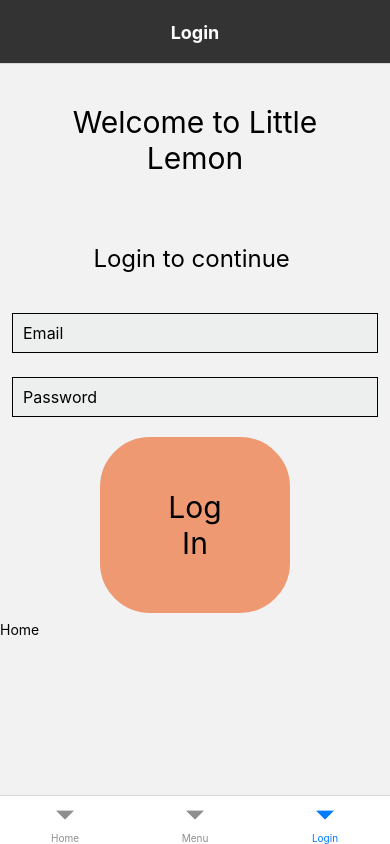
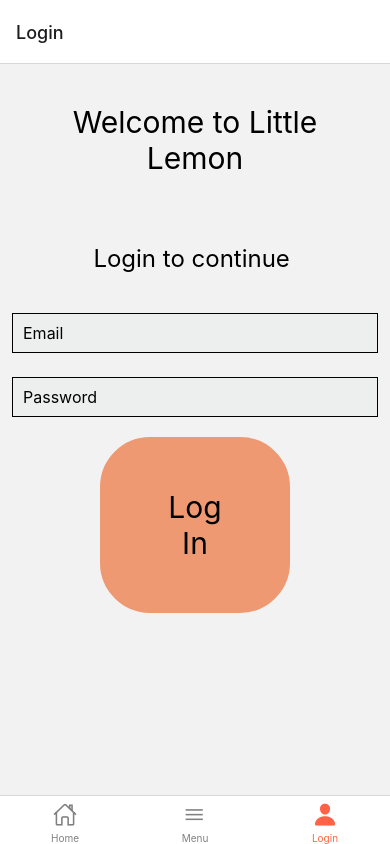
Before and after one commit to DereviankoYaroslav/reactNativeApp, a React Native app: screen /Login in a window 390 px wide. Built offline with nearby package versions, Linux system fonts and the light colour scheme.

Commit message:
+Tab Navigation and Icons

```diff
--- a/App.js
+++ b/App.js
@@ -3,6 +3,8 @@
 import { NavigationContainer } from '@react-navigation/native';
 import { createNativeStackNavigator } from '@react-navigation/native-stack';
 import { createBottomTabNavigator } from '@react-navigation/bottom-tabs';
+import Ionicons from 'react-native-vector-icons/Ionicons';
+
 
 import Header from './components/Header';
 import Footer from './components/Footer';
@@ -30,14 +32,26 @@
   return (
     <>
     <NavigationContainer>
-      <Tab.Navigator initialRouteName='Welcome'
-      screenOptions={{ headerStyle:
-      { backgroundColor: '#333333' },
-      headerTintColor: '#fff',
-      headerTitleStyle: {
-        fontWeight: 'bold',
-      },
-      headerTitleAlign: 'center'}}>
+    <Tab.Navigator
+        screenOptions={({ route }) => ({
+          tabBarIcon: ({ focused, color, size }) => {
+            let iconName;
+
+            if (route.name === 'Welcome') {
+              iconName = focused? "home": "home-outline";
+            } else if (route.name === 'Menu') {
+              iconName = focused ? 'menu' : 'menu-outline';
+            } else if (route.name === 'Login') {
+              iconName = focused ? 'person' : 'person-outline';
+            }
+
+            // You can return any component that you like here!
+            return <Ionicons name={iconName} size={size} color={color} />;
+          },
+          tabBarActiveTintColor: 'tomato',
+          tabBarInactiveTintColor: 'gray',
+        })}
+      >
         <Tab.Screen options={{title: "Home", headerTitle: (props) => <LogoTitle {...props} />}} name='Welcome' component={WelcomeScreen}></Tab.Screen>
         <Tab.Screen name='Menu' component={MenuItems}></Tab.Screen>
         <Tab.Screen name='Login' component={LoginScreen}></Tab.Screen>
--- a/components/LoginScreen.js
+++ b/components/LoginScreen.js
@@ -39,9 +39,6 @@
       <Text style={styles.headerText}>
       You are logged in!
       </Text>}
-      <Pressable onPress={() => navigation.popToTop()}>
-        <Text>Home</Text>
-      </Pressable>
     </ScrollView>
   );
 }
--- a/components/MenuItems.js
+++ b/components/MenuItems.js
@@ -91,9 +91,6 @@
       renderSectionHeader={renderSectionHeader}
       keyExtractor={(item, index) => item+index}
     />  : null}
-      <Pressable onPress={() => navigation.navigate('Login')}>
-        <Text style={menuStyles.button}>Login Screen</Text>
-      </Pressable>
     </View>
   );
 };
--- a/package.json
+++ b/package.json
@@ -18,7 +18,8 @@
     "react": "18.1.0",
     "react-native": "0.70.8",
     "react-native-safe-area-context": "4.4.1",
-    "react-native-screens": "~3.18.0"
+    "react-native-screens": "~3.18.0",
+    "react-native-vector-icons": "^10.0.0"
   },
   "devDependencies": {
     "@babel/core": "^7.12.9"
```
Also changed, not shown: 1 other file (tests, documents, lock files or other folders).
